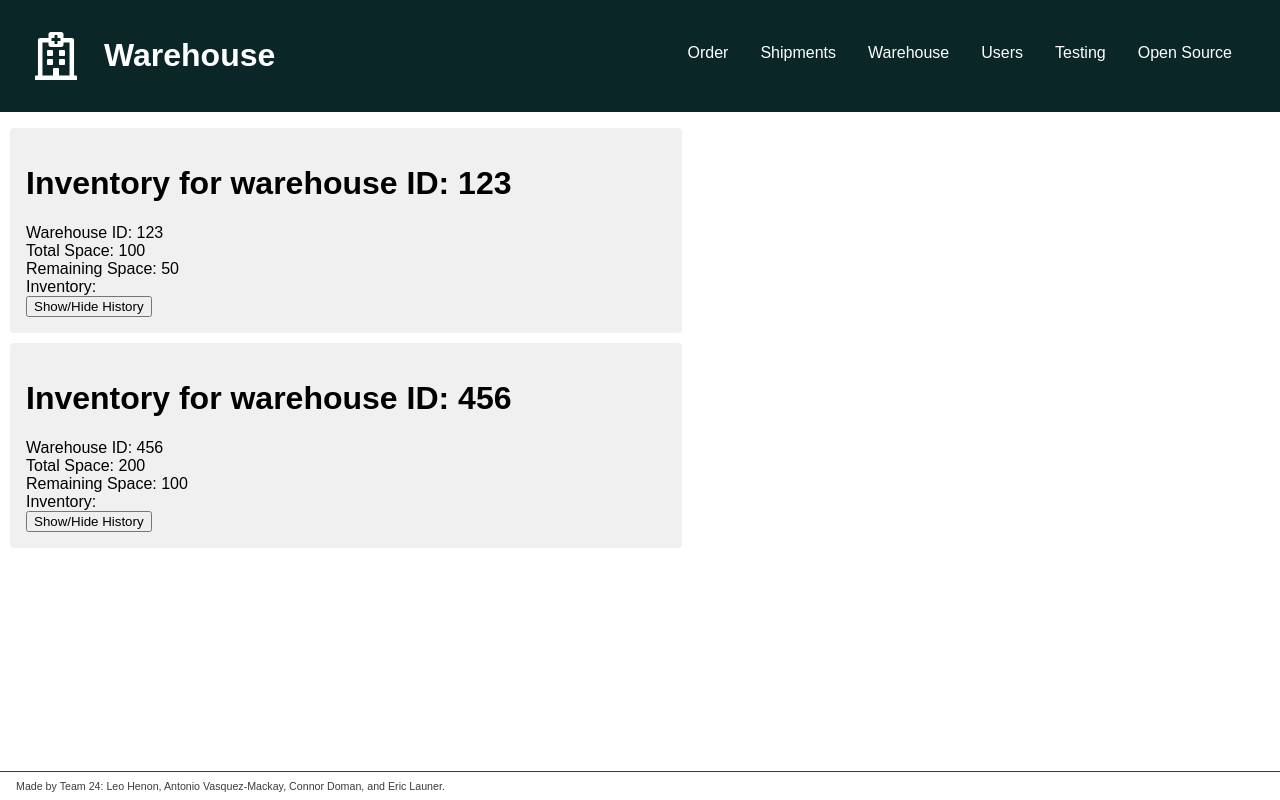
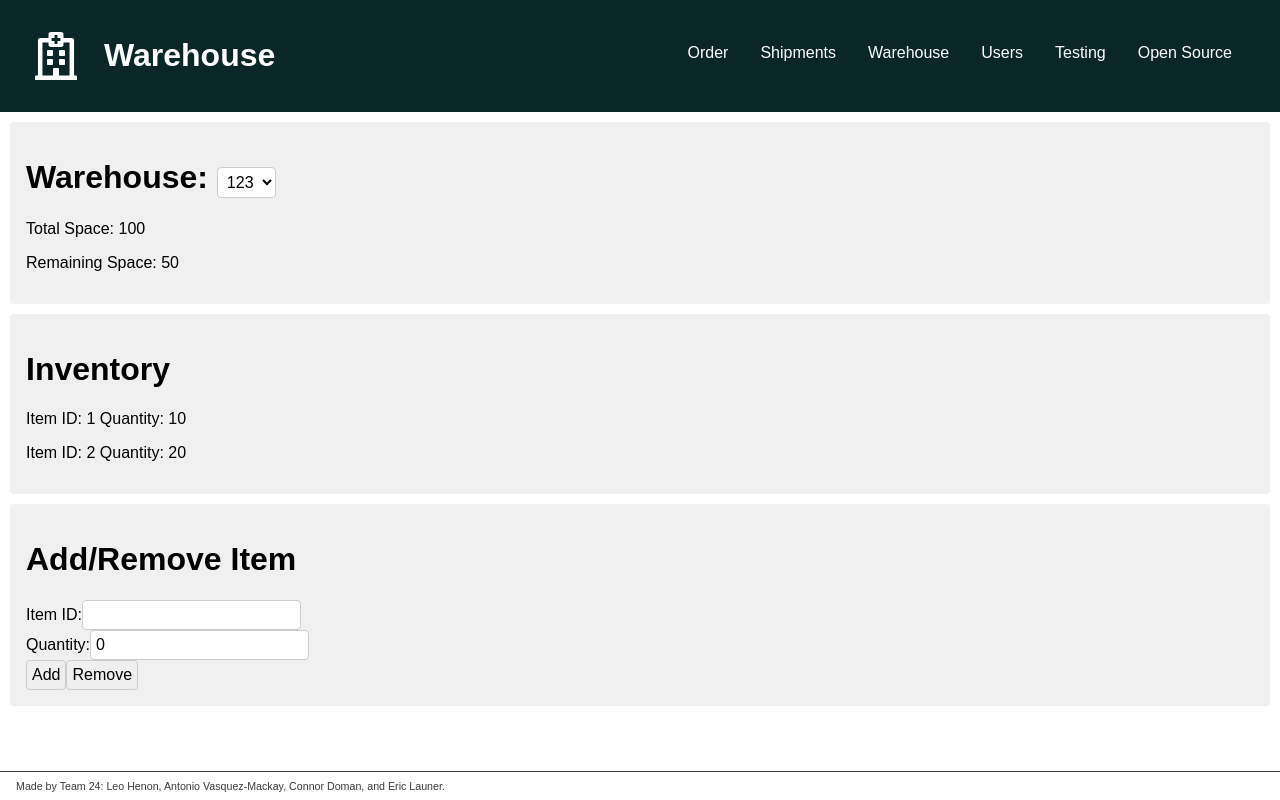
Before and after one commit to cosc310team24/project, a Next.js app: page /warehouse in a window 1280 px wide. Built offline with nearby package versions, Linux system fonts and the light colour scheme.

Commit message:
warehouse page improvements

```diff
--- a/components/InventoryPanel.jsx
+++ b/components/InventoryPanel.jsx
@@ -4,67 +4,259 @@ import React from "react";
 import styles from "/styles/InventoryPanel.module.css";
 import { useState, useEffect, useRef } from "react";
 
-//Warehouse class
-// //total space, remaining space, ID, changes to inventory
 export class Warehouse {
     constructor(warehouse_id, total_space, remaining_space, inventory = [], changes = []) {
         this.warehouse_id = warehouse_id;
         this.total_space = total_space;
         this.remaining_space = remaining_space;
+        // inventory is an array of objects with the following properties: item_id, item_name, item_quantity
         this.inventory = inventory;
         this.changes = changes;
     }
 
     get spaceString() {
-        return Warehouse.spaceFormatter.format(this.remaining_space);
+        return `${this.remaining_space}/${this.total_space}`;
     }
 
     toString() {
         return `${this.warehouse_id}. ${this.remaining_space}`;
     }
-}
-// InventoryList class
-// dropdown menu to select current warehouse
-// warehouse id, total space, remaining space, inventory array, changes array
-// changes by default are not shown unless user clicks on a button to show them
+
+    // add an item to the inventory
+    addItem(item_id, item_name, item_quantity) {
+        this.inventory.push({ item_id, item_name, item_quantity });
+        this.changes.push({ item_id, item_name, item_quantity });
+    }
+
+    // remove an item from the inventory
+    removeItem(item_id, item_name, item_quantity) {
+        this.inventory = this.inventory.filter(item => item.item_id !== item_id);
+        this.changes.push({ item_id, item_name, item_quantity });
+    }
+
+    // update the quantity of an item in the inventory
+    updateItem(item_id, item_name, item_quantity) {
+        this.inventory.forEach(item => {
+            if (item.item_id === item_id) {
+                item.item_quantity = item_quantity;
+            }
+        });
+        this.changes.push({ item_id, item_name, item_quantity });
+    }
+
+    // get the quantity of an item in the inventory
+    getItemQuantity(item_id) {
+        let item = this.inventory.find(item => item.item_id === item_id);
+        return item.item_quantity;
+    }
+
+    // get the name of an item in the inventory
+    getItemName(item_id) {
+        let item = this.inventory.find(item => item.item_id === item_id);
+        return item.item_name;
+    }
+
+    // get the item object of an item in the inventory
+    getItem(item_id) {
+        return this.inventory.find(item => item.item_id === item_id);
+    }
+
+    // get the changes made to the inventory
+    getChanges() {
+        return this.changes;
+    }
+
+    getAllItems() {
+        return this.inventory;
+    }
 
 
-
-export const InventoryList = ({ item }) => {
-    const it = new Warehouse(item.warehouse_id, item.total_space, item.remaining_space, item.inventory);
-    return (
-        <li className={styles.inventory_list}>
-            <span>
-                <h1>Inventory for warehouse ID: {it.warehouse_id}</h1>
-                Warehouse ID: {it.warehouse_id}
-                <br />
-                Total Space: {it.total_space}
-                <br />
-                Remaining Space: {it.remaining_space}
-                <br />
-                Inventory: {it.inventory}
-                <br />
-                <button>Show/Hide History</button>
-                {it.changes}
-            </span>
-        </li>
-    );
 }
 
-export const InventoryPanel = ({ inventoryItems }) => {
-    const items = inventoryItems?.map((item) => {
-        let i = new Warehouse(item.warehouse_id, item.total_space, item.remaining_space, item.inventory);
-        return (
-            <InventoryList
-                key={i.warehouse_id}
-                item={i}
-            />
-        );
-    });
+export function InventoryPanel({ inventoryItems }) {
+    const [selectedWarehouse, setSelectedWarehouse] = useState(inventoryItems[0]);
+    const [warehouseList, setWarehouseList] = useState(inventoryItems);
+    const [itemList, setItemList] = useState([]);
+    const [item, setItem] = useState("");
+    const [quantity, setQuantity] = useState(0);
+    const [warehouse, setWarehouse] = useState(0);
+    const [warehouseSpace, setWarehouseSpace] = useState(0);
+    const [warehouseSpaceRemaining, setWarehouseSpaceRemaining] = useState(0);
+    const [warehouseInventory, setWarehouseInventory] = useState([]);
+    const warehouseRef = useRef(warehouse);
+    const warehouseSpaceRef = useRef(warehouseSpace);
+    const warehouseSpaceRemainingRef = useRef(warehouseSpaceRemaining);
+    const warehouseInventoryRef = useRef(warehouseInventory);
+
+    // update warehouse list
+    useEffect(() => {
+        setWarehouseList(inventoryItems);
+    }, [inventoryItems]);
+
+    // update selected warehouse
+    useEffect(() => {
+        setSelectedWarehouse(warehouseList[warehouseRef.current]);
+    }, [warehouseList]);
+
+    // update item list
+    useEffect(() => {
+        setItemList(selectedWarehouse.inventory);
+    }, [selectedWarehouse]);
+
+    // update warehouse space
+    useEffect(() => {
+        setWarehouseSpace(selectedWarehouse.total_space);
+    }, [selectedWarehouse]);
+
+    // update warehouse space remaining
+    useEffect(() => {
+        setWarehouseSpaceRemaining(selectedWarehouse.remaining_space);
+    }, [selectedWarehouse]);
+
+    // update warehouse inventory
+    useEffect(() => {
+        setWarehouseInventory(selectedWarehouse.inventory);
+    }, [selectedWarehouse]);
+
+    // add item to warehouse
+    // TODO: add error handling for when the item already exists in the warehouse
+    // TODO: add error handling for when the warehouse is full
+    // TODO: add error handling for when the quantity is invalid
+    // TODO: add error handling for when the warehouse is invalid
+
+    const addItem = (e) => {
+        e.preventDefault();
+        let item_id = item;
+        let item_name = item;
+        let item_quantity = quantity;
+        let warehouse_id = warehouse;
+        let warehouse_space = warehouseSpace;
+        let warehouse_space_remaining = warehouseSpaceRemaining;
+        let warehouse_inventory = warehouseInventory;
+        let warehouse_list = warehouseList;
+        let warehouse_object = warehouse_list[warehouse_id];
+        let warehouse_inventory_object = warehouse_object.inventory;
+
+        // check if the warehouse is full
+        if (warehouse_space_remaining < item_quantity) {
+            alert("Warehouse is full");
+            return;
+        }
+
+        // check if the quantity is valid
+        if (item_quantity <= 0) {
+            alert("Invalid quantity");
+            return;
+        }
+
+        // check if the warehouse is valid
+        if (warehouse_id < 0 || warehouse_id >= warehouse_list.length) {
+            alert("Invalid warehouse");
+            return;
+        }
+        // check if the item already exists in the warehouse
+        let item_exists = warehouse_inventory_object.find(item => item.item_id === item_id);
+        if (item_exists) {
+            warehouse_inventory_object.forEach(item => {
+                if (item.item_id === item_id) {
+                    item.item_quantity += item_quantity;
+                }
+            });
+            warehouse_object.changes.push({ item_id, item_name, item_quantity });
+            warehouse_object.remaining_space -= item_quantity;
+            setWarehouseSpaceRemaining(warehouse_object.remaining_space);
+            setWarehouseInventory(warehouse_inventory_object);
+            return;
+        }
+
+
+        // add the item to the warehouse
+        warehouse_inventory_object.push({ item_id, item_name, item_quantity });
+        warehouse_object.inventory = warehouse_inventory_object;
+        warehouse_object.remaining_space = warehouse_space_remaining - item_quantity;
+        warehouse_list[warehouse_id] = warehouse_object;
+        setWarehouseList(warehouse_list);
+        setWarehouseSpaceRemaining(warehouse_space_remaining - item_quantity);
+        setWarehouseInventory(warehouse_inventory_object);
+    }
+
+    // remove item from warehouse
+    const removeItem = () => {
+        if (quantity > 0) {
+            const itemIndex = warehouseInventoryRef.current.findIndex((item) => item.name === item);
+            if (itemIndex > -1) {
+                if (warehouseInventoryRef.current[itemIndex].quantity > quantity) {
+                    warehouseInventoryRef.current[itemIndex].quantity -= quantity;
+                } else {
+                    warehouseInventoryRef.current.splice(itemIndex, 1);
+                }
+                warehouseSpaceRemainingRef.current += quantity;
+                setWarehouseSpaceRemaining(warehouseSpaceRemainingRef.current);
+                setItemList(warehouseInventoryRef.current);
+            }
+        }
+    }
+
+    // warehouse dropdown menu
+    const warehouseMenu = (
+        <select className={styles.warehouseDropdown} onChange={(e) => {
+            warehouseRef.current = e.target.value;
+            setWarehouse(warehouseRef.current);
+        }}>
+            {warehouseList.map((warehouse, index) => (
+                <option key={index} value={index}>{warehouse.warehouse_id}</option>
+            ))}
+        </select>
+    );
 
     return (
-        <div>
-            <ul>{items}</ul>
+        <div className={styles.inventory_panel}>
+            <div className={styles.inventory_panel__warehouse}>
+                <h1>Warehouse: {warehouseMenu}</h1>
+                <p>Total Space: {warehouseSpace}</p>
+                <p>Remaining Space: {warehouseSpaceRemaining}</p>
+            </div>
+            <div className={styles.inventory_panel__inventory}>
+                <h1>Inventory</h1>
+                <ul>
+                    {itemList.map((item, index) => (
+                        <li key={index}>
+                            <p>Item ID: {item.item_id} Quantity: {item.item_quantity}</p>
+                        </li>
+                    ))}
+                </ul>
+            </div>
+
+            {/* add/remove */}
+            <div className={styles.inventory_panel__add_remove}>
+                <h1>Add/Remove Item</h1>
+                <form>
+                    <label>
+                        Item ID:
+                        <input
+                            type="text"
+                            value={item}
+                            onChange={(e) => {
+                                setItem(e.target.value);
+                            }}
+                        />
+                    </label>
+                    <br />
+                    <label>
+                        Quantity:
+                        <input
+                            type="number"
+                            value={quantity}
+                            onChange={(e) => {
+                                setQuantity(e.target.value);
+                            }}
+                        />
+                    </label>
+                    <br />
+                    <input type="button" value="Add" onClick={addItem} />
+                    <input type="button" value="Remove" onClick={removeItem} />
+                </form>
+            </div>
         </div>
     );
 }
--- a/styles/InventoryPanel.module.css
+++ b/styles/InventoryPanel.module.css
@@ -1,5 +1,23 @@
 .inventoryPanel {
 
+}
+.warehouseDropdown{
+    height: 100%;
+    background-color: #fff;
+    border: 1px solid #ccc;
+    border-radius: 4px;
+    padding: 5px;
+    font-size: 16px;
+    color: #000;
+    outline: none;
+    cursor: pointer;
+    transition: all 0.3s ease;
+}
+.inventory_panel__warehouse{
+    margin: 10px;
+    border-radius:4px;
+    background: #f0f0f0;
+    padding: 1rem;
 }
 .inventory_list{
     display: flex;
@@ -13,3 +31,28 @@
     float: inline;
     padding: 1rem;
 }
+
+.inventory_panel__inventory{
+    margin: 10px;
+    border-radius:4px;
+    background: #f0f0f0;
+    padding: 1rem;
+}
+.inventory_panel__add_remove{
+    margin: 10px;
+    border-radius:4px;
+    background: #f0f0f0;
+    padding: 1rem;
+}
+.inventory_panel__add_remove input{
+
+    height: 100%;
+    border: 1px solid #ccc;
+    border-radius: 4px;
+    padding: 5px;
+    font-size: 16px;
+    color: #000;
+    outline: none;
+    cursor: pointer;
+    transition: all 0.3s ease;
+}
--- a/utils/test_warehouse.js
+++ b/utils/test_warehouse.js
@@ -3,7 +3,19 @@ export const TEST_ITEMS = [
         warehouse_id: 123,
         total_space: 100,
         remaining_space: 50,
-        inventory: [],
+        inventory: [
+            {
+                item_id: 1,
+                item_name: "item1",
+                item_quantity: 10,
+
+            },
+            {
+                item_id: 2,
+                item_name: "item2",
+                item_quantity: 20,
+            }
+        ],
         changes: []
     },
     {
```
